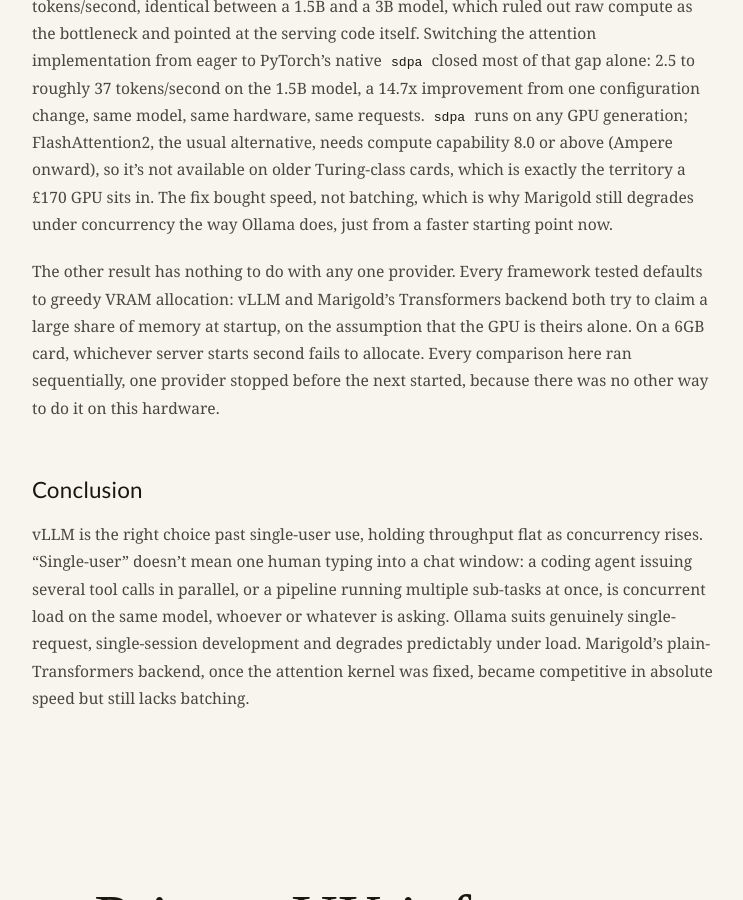
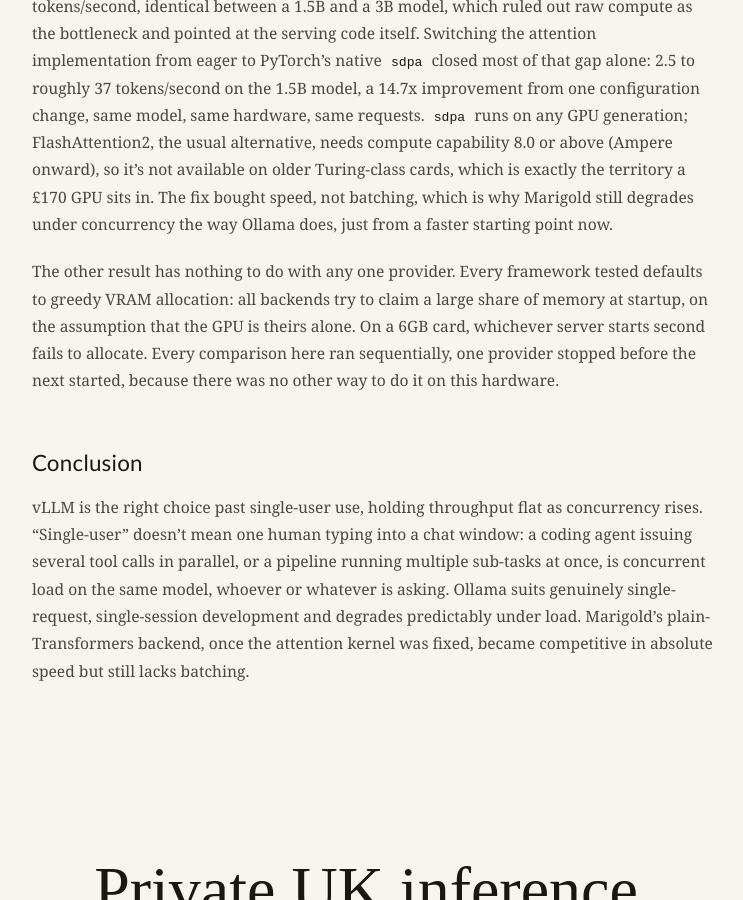
Before and after one commit to bayinfosys/marigold-web, a Jekyll site: the page built from blog/_posts/2026-06-22-llm-providers.md, in a window 1280 px wide and 900 px high, scrolled down 2318 px. Shown: the whole window, without its empty margins (266-1009 px from the left). Built offline with Jekyll 4.4.1, drawn with Linux system fonts in a browser that asks for light colours; some web fonts are replaced; a style sheet for code colours, icons or effects is not loaded.

Commit message:
fix: minor edit

```diff
--- a/blog/_posts/2026-06-22-llm-providers.md
+++ b/blog/_posts/2026-06-22-llm-providers.md
@@ -67,7 +67,7 @@
 
 Marigold's starting point is its own result. An earlier pass measured it at roughly 2.5 tokens/second, identical between a 1.5B and a 3B model, which ruled out raw compute as the bottleneck and pointed at the serving code itself. Switching the attention implementation from eager to PyTorch's native `sdpa` closed most of that gap alone: 2.5 to roughly 37 tokens/second on the 1.5B model, a 14.7x improvement from one configuration change, same model, same hardware, same requests. `sdpa` runs on any GPU generation; FlashAttention2, the usual alternative, needs compute capability 8.0 or above (Ampere onward), so it's not available on older Turing-class cards, which is exactly the territory a £170 GPU sits in. The fix bought speed, not batching, which is why Marigold still degrades under concurrency the way Ollama does, just from a faster starting point now.
 
-The other result has nothing to do with any one provider. Every framework tested defaults to greedy VRAM allocation: vLLM and Marigold's Transformers backend both try to claim a large share of memory at startup, on the assumption that the GPU is theirs alone. On a 6GB card, whichever server starts second fails to allocate. Every comparison here ran sequentially, one provider stopped before the next started, because there was no other way to do it on this hardware.
+The other result has nothing to do with any one provider. Every framework tested defaults to greedy VRAM allocation: all backends try to claim a large share of memory at startup, on the assumption that the GPU is theirs alone. On a 6GB card, whichever server starts second fails to allocate. Every comparison here ran sequentially, one provider stopped before the next started, because there was no other way to do it on this hardware.
 
 ## Conclusion
 
```
